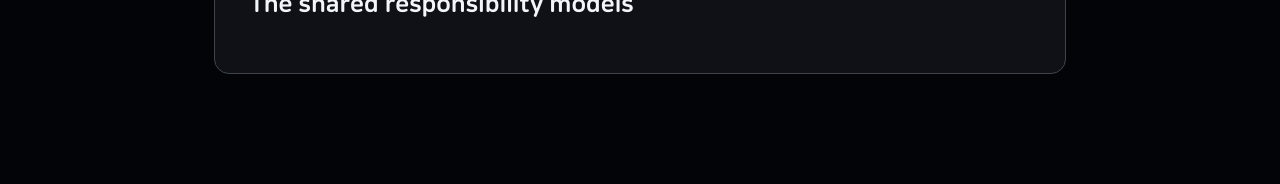
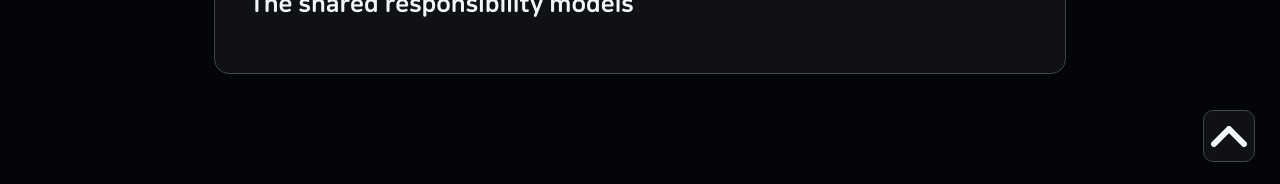
Before and after one commit to gohu03/blog, a Jekyll site: the page built from collections/_study/development/cloud/index.md, in a window 1280 px wide. Shown: the part 713-897 px from the top of the page. Built offline with Jekyll 4.4.1, drawn with Linux system fonts in a browser that asks for light colours; cached includes are drawn as plain includes; Markdown is read by kramdown in place of the engine named in the settings.

Commit message:
add to top btn

```diff
--- a/_layouts/post.html
+++ b/_layouts/post.html
@@ -36,6 +36,10 @@
   item_class='lt_item'
   submenu_class='lt_submenu'
   %}
+
+<div id="l_fa8ef682" onclick="window.scrollTo({top: document.getElementsByClassName('lp_section').item(0).offsetTop, behavior: 'smooth'});">
+  <div class="icon_chevron"></div>
+</div>
 {% endcapture %}
 
 {% include layout/template.html %}
--- a/_sass/icons/_icons.scss
+++ b/_sass/icons/_icons.scss
@@ -21,3 +21,7 @@
 .icon_close {
   @include icon('close');
 }
+
+.icon_chevron {
+  @include icon('chevron');
+}
--- a/assets/css/post.scss
+++ b/assets/css/post.scss
@@ -80,6 +80,27 @@
   }
 }
 
+#l_fa8ef682{
+  position: fixed;
+  bottom: 25px;
+  right: 25px;
+
+  width: 50px;
+  height: 50px;
+  background-color: var(--lb_bg-color);
+  border: 1px solid var(--lb_border-color);
+  border-radius: 10px;
+
+  display: flex;
+  justify-content: center;
+  align-items: center;
+
+  .icon_chevron{
+    width: 36px;
+    height: 21px;
+  }
+}
+
 .lt_section {
   display: none;
 }
```
Also changed, not shown: assets/icons/arrow.svg (deleted), assets/icons/chevron.svg (added).
